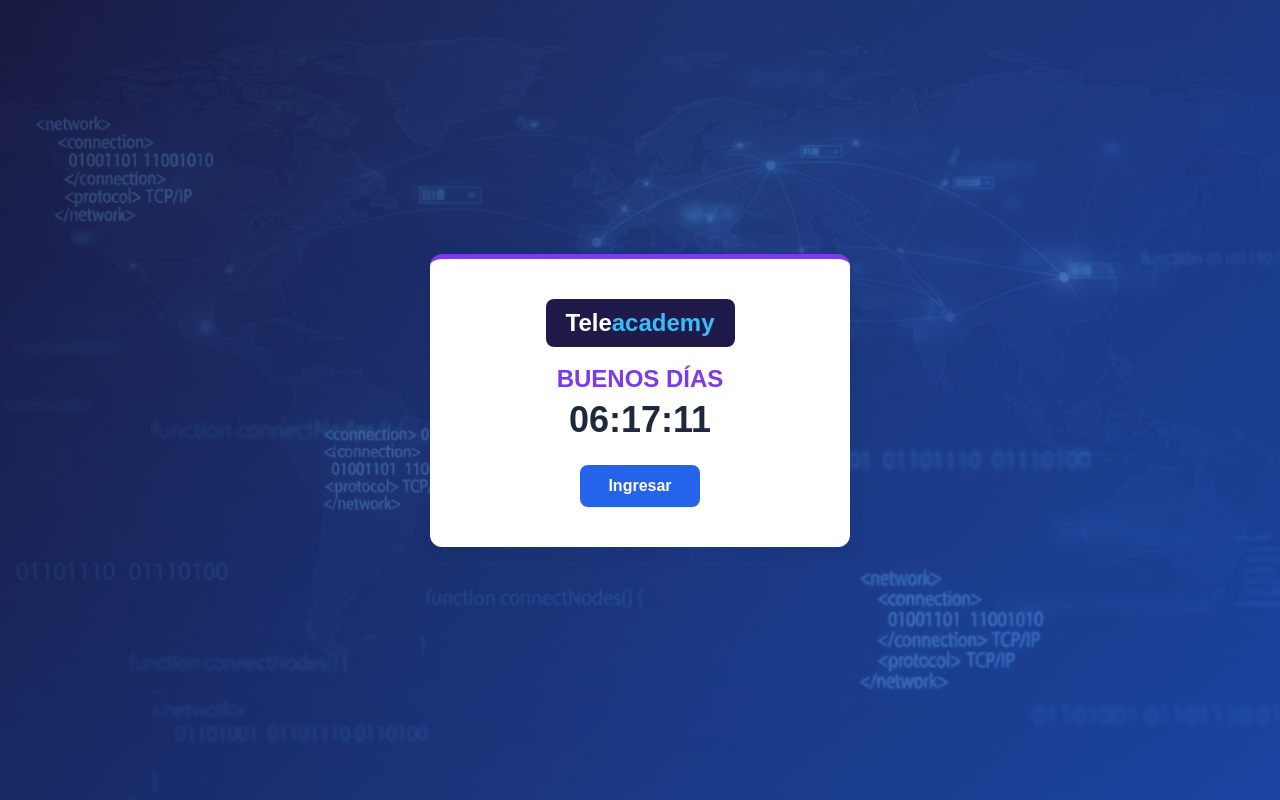
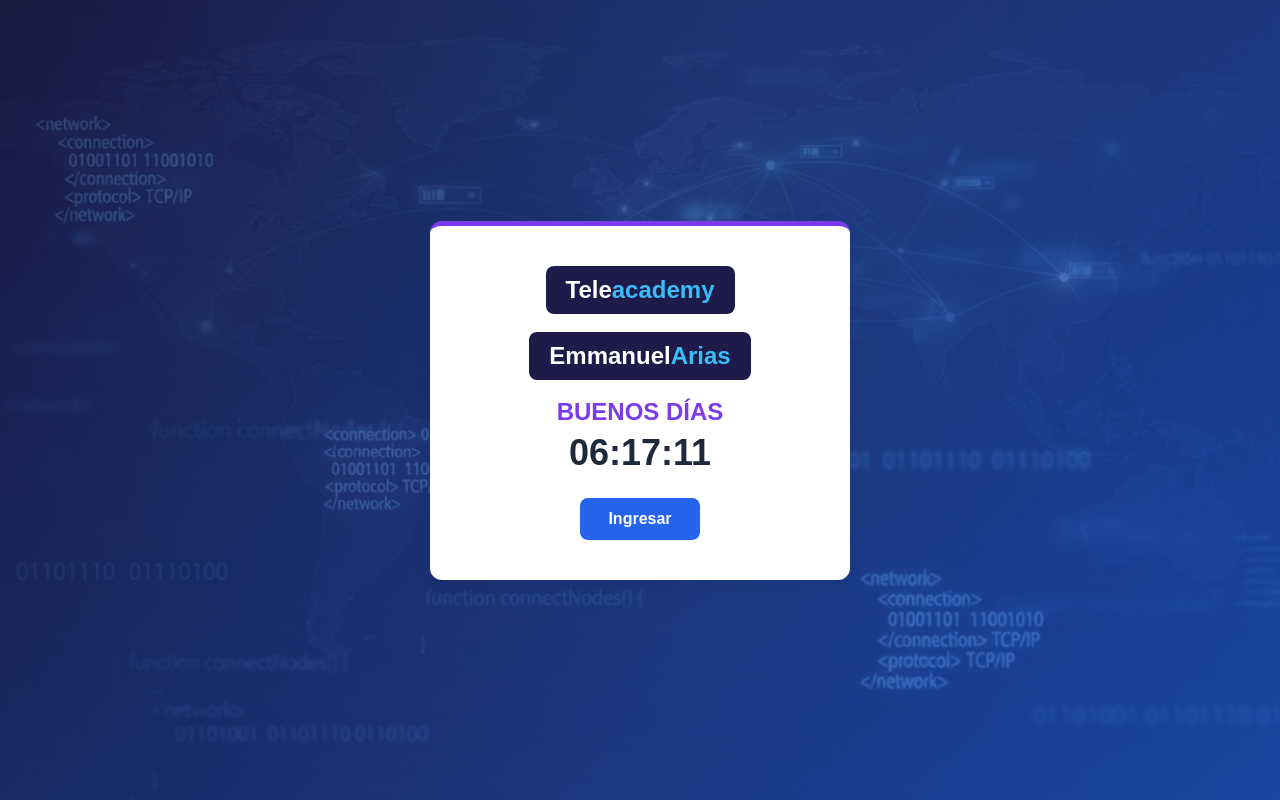
Before and after one commit to Emmanuel-maneki7/ticarias2, a plain HTML site: page index.html in a window 1280 px wide. Drawn offline with Linux system fonts and the light colour scheme.

Commit message:
index.html

```diff
--- a/index.html
+++ b/index.html
@@ -11,6 +11,7 @@
     <section id="vista-inicio" class="pantalla-inicio">
         <div class="caja-bienvenida">
             <div class="logo-teleacademy">Tele<span>academy</span></div>
+            <div class="logo-teleacademy">Emmanuel<span>Arias</span></div>
             <h1 id="saludo">Cargando...</h1>
             <p id="reloj">00:00:00</p>
             <button id="btn-ingresar" class="boton">Ingresar</button>
```
